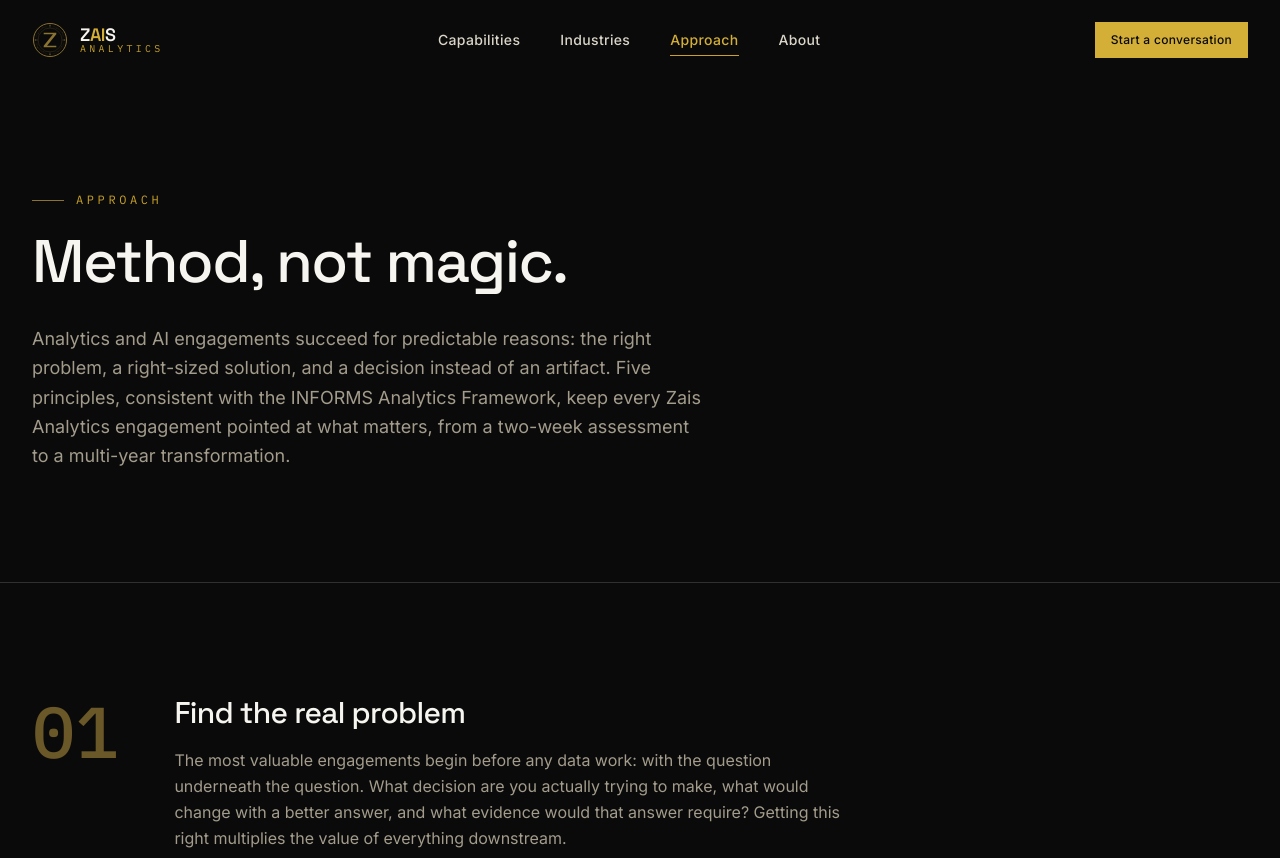
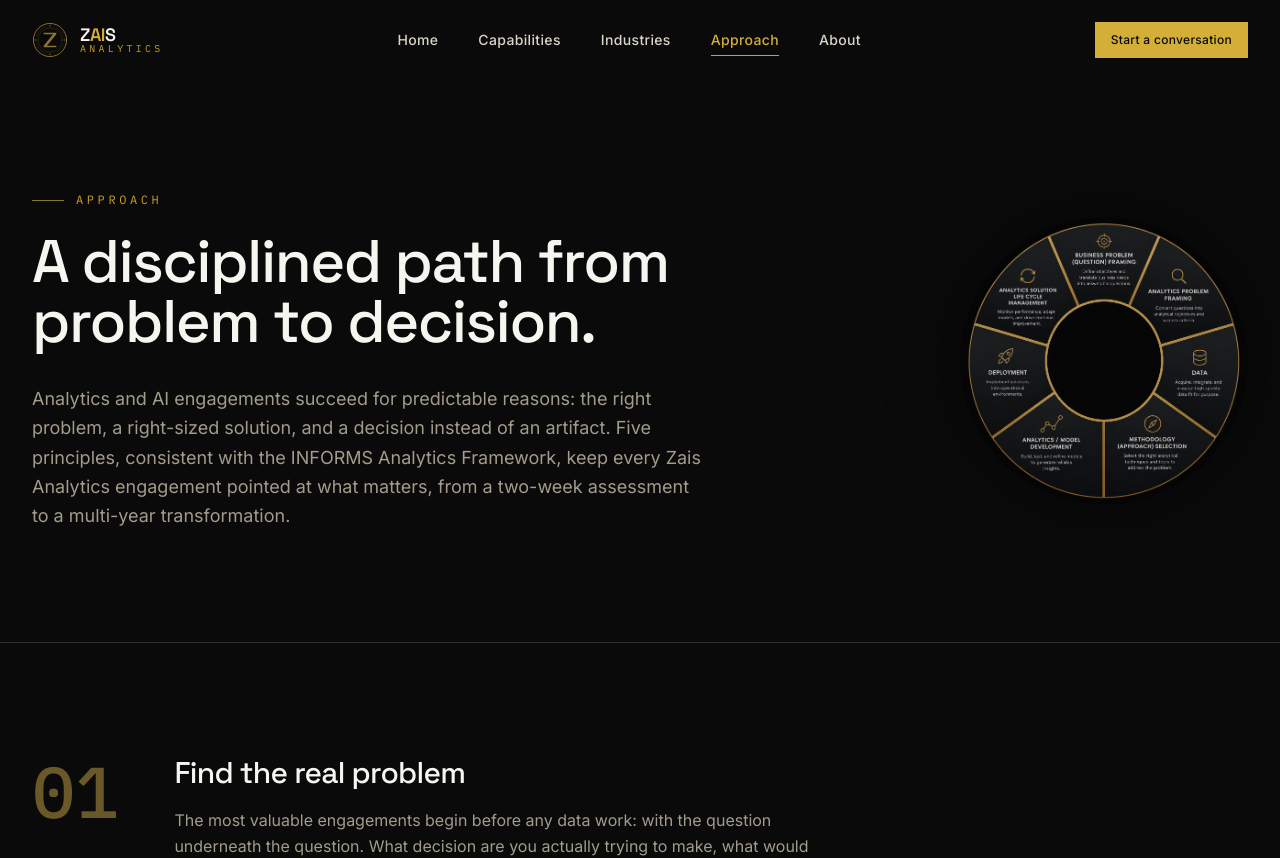
Before and after one commit to markzais/za_website, a Next.js app: page /approach in a window 1280 px wide. Shown: the top 858 px of the page. Built offline with nearby package versions, Linux system fonts and the light colour scheme.

Commit message:
Added framework image, home page button, revised Approach header

```diff
--- a/src/app/approach/page.tsx
+++ b/src/app/approach/page.tsx
@@ -2,6 +2,7 @@
 import { Container, Eyebrow } from "@/components/ui/badge";
 import { Reveal } from "@/components/ui/reveal";
 import { Button } from "@/components/ui/button";
+import { FrameworkDiagram } from "@/components/framework-diagram";
 import { principles } from "@/data/approach";
 
 export const metadata: Metadata = {
@@ -15,12 +16,14 @@
     <>
       <section className="relative border-b border-ink-700 py-24 md:py-28">
         <Container>
+          <div className="flex flex-col gap-10 md:flex-row md:items-center md:justify-between md:gap-14">
+            <div className="min-w-0">
               <Reveal>
                 <Eyebrow>Approach</Eyebrow>
               </Reveal>
               <Reveal delay={80}>
                 <h1 className="mt-6 max-w-3xl text-balance font-display text-5xl font-medium tracking-tight text-paper-50 sm:text-6xl">
-              Method, not magic.
+                  A disciplined path from problem to decision.
                 </h1>
               </Reveal>
               <Reveal delay={140}>
@@ -31,6 +34,11 @@
                   what matters, from a two-week assessment to a multi-year transformation.
                 </p>
               </Reveal>
+            </div>
+            <Reveal delay={100} className="flex justify-center md:block md:shrink-0">
+              <FrameworkDiagram />
+            </Reveal>
+          </div>
         </Container>
       </section>
 
--- /dev/null
+++ b/src/components/framework-diagram.tsx
@@ -0,0 +1,83 @@
+"use client";
+
+import { useEffect, useState } from "react";
+import { createPortal } from "react-dom";
+import Image from "next/image";
+import { IconClose } from "@/components/icons";
+
+const ALT_TEXT =
+  "The INFORMS Analytics Framework, shown as a wheel of seven stages: business problem framing, analytics problem framing, data, methodology selection, analytics and model development, deployment, and analytics solution life cycle management.";
+
+export function FrameworkDiagram() {
+  const [open, setOpen] = useState(false);
+
+  useEffect(() => {
+    if (!open) return;
+    const onKeyDown = (event: KeyboardEvent) => {
+      if (event.key === "Escape") setOpen(false);
+    };
+    document.addEventListener("keydown", onKeyDown);
+    document.body.style.overflow = "hidden";
+    return () => {
+      document.removeEventListener("keydown", onKeyDown);
+      document.body.style.overflow = "";
+    };
+  }, [open]);
+
+  return (
+    <>
+      <button
+        type="button"
+        onClick={() => setOpen(true)}
+        aria-haspopup="dialog"
+        aria-label="Expand the INFORMS Analytics Framework diagram to read it in full"
+        className="group relative block w-48 shrink-0 cursor-zoom-in rounded-full sm:w-60 md:w-64 lg:w-72"
+      >
+        <div className="relative aspect-square scale-100 transition-transform duration-500 ease-[cubic-bezier(0.16,1,0.3,1)] group-hover:scale-125 group-focus-visible:scale-125">
+          <Image
+            src="/images/framework.png"
+            alt={ALT_TEXT}
+            fill
+            sizes="(min-width: 1024px) 288px, (min-width: 640px) 240px, 192px"
+            className="rounded-full object-contain opacity-80 drop-shadow-[0_0_40px_rgba(0,0,0,0.5)] transition-opacity duration-500 group-hover:opacity-100 group-focus-visible:opacity-100"
+          />
+        </div>
+      </button>
+
+      {open &&
+        createPortal(
+          <div
+            role="dialog"
+            aria-modal="true"
+            aria-label="INFORMS Analytics Framework diagram, enlarged"
+            className="fixed inset-0 z-[100] flex items-center justify-center bg-ink-950/90 p-6 backdrop-blur-sm animate-fade-in"
+            onClick={() => setOpen(false)}
+          >
+            <div className="relative w-full max-w-md sm:max-w-lg md:max-w-xl">
+              <button
+                type="button"
+                onClick={() => setOpen(false)}
+                aria-label="Close"
+                className="absolute -top-12 right-0 text-paper-200 transition-colors hover:text-gold-300"
+              >
+                <IconClose className="h-7 w-7" />
+              </button>
+              <div
+                className="relative aspect-square w-full"
+                onClick={(event) => event.stopPropagation()}
+              >
+                <Image
+                  src="/images/framework.png"
+                  alt={ALT_TEXT}
+                  fill
+                  sizes="(min-width: 768px) 576px, 90vw"
+                  className="rounded-full object-contain"
+                />
+              </div>
+            </div>
+          </div>,
+          document.body,
+        )}
+    </>
+  );
+}
--- a/src/data/site.ts
+++ b/src/data/site.ts
@@ -17,6 +17,7 @@
 } as const;
 
 export const navLinks = [
+  { href: "/", label: "Home" },
   { href: "/capabilities", label: "Capabilities" },
   { href: "/industries", label: "Industries" },
   { href: "/approach", label: "Approach" },
```
Also changed, not shown: public/images/framework.png (added). Lines whose indentation alone changed are shown as unchanged.
